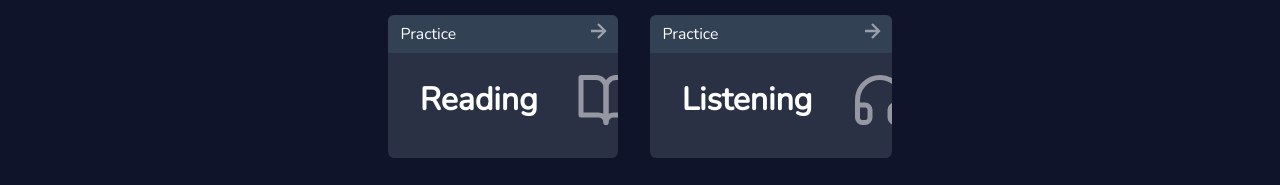
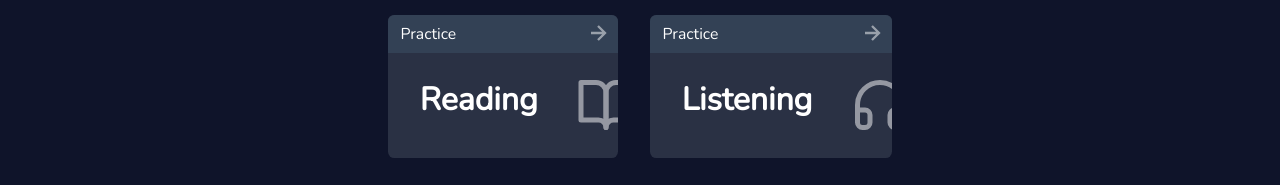
Before and after one commit to divinsmathew/practice-ielts, a Next.js app: page / in a window 1280 px wide. Shown: the part 415-600 px from the top of the page. Built offline with nearby package versions, Linux system fonts and the light colour scheme.

Commit message:
Updated section button styles

```diff
--- a/pages/SectionButton.module.scss
+++ b/pages/SectionButton.module.scss
@@ -9,7 +9,7 @@
 
     & > svg {
         position: absolute;
-        top: 2px;
+        top: 4px;
         right: 6px;
         opacity: 0.5;
         transition: right 0.2s ease-in-out;
@@ -24,7 +24,7 @@
         }
     }
 
-    &:focus {
+    &:focus-visible {
         outline: 2px solid var(--color-accent-light);
     }
     &::before {
@@ -51,7 +51,7 @@
     & > svg {
         position: absolute;
         right: 0;
-        transform: translate(30%, -7px);
+        transform: translate(30%, -2px);
         opacity: 0.5;
         transition: transform 0.2s ease-in-out;
     }
@@ -59,7 +59,7 @@
     &:hover {
         & > svg {
             opacity: 0.8;
-            transform: scale(1.05) translate(30%, -7px);
+            transform: scale(1.05) translate(30%, -2px);
         }
     }
 }
```
